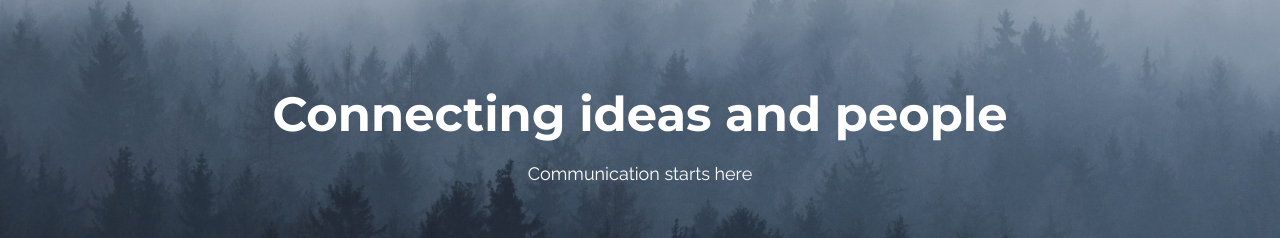
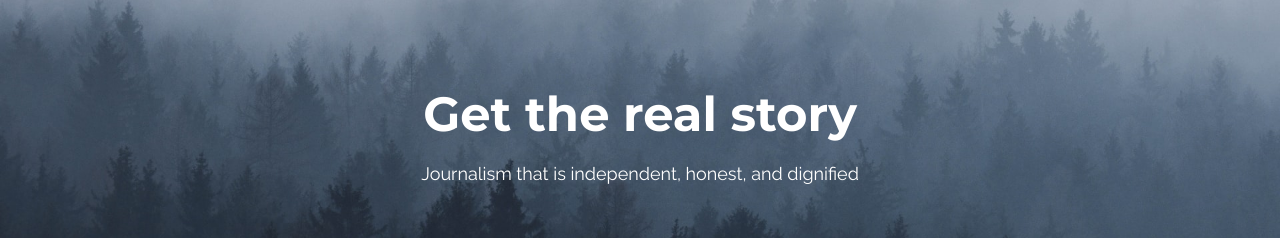
Before and after one commit to clarencechaan/blog-frontend, a React (Create React App) app: page / in a window 1280 px wide. Shown: the part 132-370 px from the top of the page. Built offline with nearby package versions, Linux system fonts and the light colour scheme; no server answers.

Commit message:
scroll to top on page transitions

```diff
--- a/src/App.js
+++ b/src/App.js
@@ -4,11 +4,13 @@ import Hero from "./components/Hero";
 import Feed from "./components/Feed";
 import Post from "./components/Post";
 import Footer from "./components/Footer";
+import ScrollToTop from "./components/ScrollToTop";
 
 function App() {
   return (
     <div className="App">
       <Router>
+        <ScrollToTop />
         <Routes>
           <Route
             path="/"
--- a/src/components/Hero.js
+++ b/src/components/Hero.js
@@ -8,8 +8,10 @@ function Hero() {
       <div className="content">
         <div className="logo">webrite</div>
         <div className="tagline">
-          <div>Connecting ideas and people</div>
-          <div className="sub">Communication starts here</div>
+          <div>Get the real story</div>
+          <div className="sub">
+            Journalism that is independent, honest, and dignified
+          </div>
         </div>
       </div>
     </div>
--- /dev/null
+++ b/src/components/ScrollToTop.js
@@ -0,0 +1,20 @@
+import { useEffect } from "react";
+import { useLocation } from "react-router-dom";
+
+export default function ScrollToTop({ children }) {
+  const { pathname } = useLocation();
+
+  useEffect(() => {
+    const canControlScrollRestoration = "scrollRestoration" in window.history;
+    if (canControlScrollRestoration) {
+      window.history.scrollRestoration = "manual";
+    }
+
+    window.scrollTo({
+      top: 0,
+      behavior: "instant",
+    });
+  }, [pathname]);
+
+  return children;
+}
```
